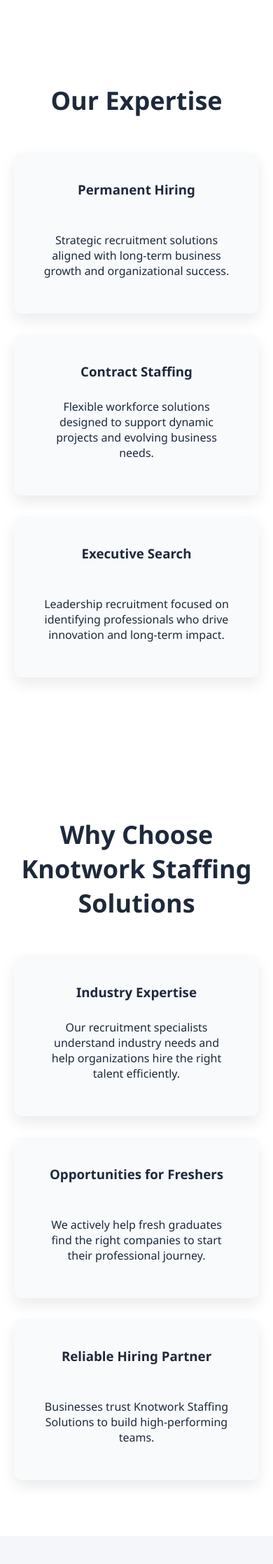
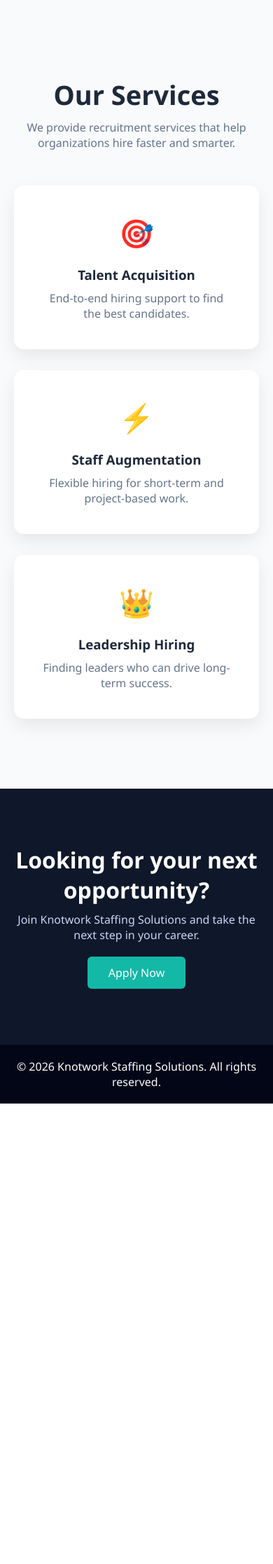
Before and after one commit to Hjvhjjjnbgiuj/knotworks-website, a Flask app: page / in a window 390 px wide. Shown: the part 937-3172 px from the top of the page at 70% size. After the commit the page ends 2514 px from the top, so only its background shows below. Run offline with Flask 3, Linux system fonts and the light colour scheme.

Commit message:
full UI upgrade

```diff
--- a/static/style.css
+++ b/static/style.css
@@ -25,17 +25,14 @@ z-index:1000;
 }
 
 .logo{
-font-size:30px;
+font-size:26px;
 font-weight:800;
-letter-spacing:1px;
-color:white;
 }
 
 .navbar nav a{
 color:white;
 text-decoration:none;
 margin-left:25px;
-font-size:15px;
 transition:0.3s;
 }
 
@@ -72,6 +69,9 @@ margin-bottom:20px;
 .hero p{
 font-size:18px;
 margin-bottom:25px;
+max-width:600px;
+margin-left:auto;
+margin-right:auto;
 }
 
 .btn-primary{
@@ -81,7 +81,6 @@ border-radius:6px;
 color:white;
 text-decoration:none;
 display:inline-block;
-margin-top:15px;
 transition:0.3s;
 }
 
@@ -93,40 +92,40 @@ background:#0d9488;
 /* SERVICES */
 
 .services{
-padding:120px 20px 80px 20px;   /* increased top spacing */
+padding:120px 20px 100px;
 text-align:center;
-background:white;
+background:#f9fafb;
 }
 
 .services h2{
-font-size:36px;
+font-size:38px;
+margin-bottom:10px;
+}
+
+.section-subtitle{
+color:#64748b;
 margin-bottom:50px;
 }
-
-/* GRID */
 
 .service-grid{
 display:flex;
 gap:30px;
 max-width:1100px;
 margin:auto;
-margin-top:30px;   /* extra spacing to prevent overlap */
 }
-
-/* CARD */
 
 .service-card{
 flex:1;
-background:#f8fafc;
+background:white;
 padding:40px;
-border-radius:10px;
-box-shadow:0 10px 20px rgba(0,0,0,0.08);
-transition:all 0.3s ease;
+border-radius:14px;
+box-shadow:0 10px 25px rgba(0,0,0,0.08);
+transition:0.3s;
+}
 
-display:flex;
-flex-direction:column;
-justify-content:space-between;
-min-height:230px;
+.service-card .icon{
+font-size:40px;
+margin-bottom:20px;
 }
 
 .service-card h3{
@@ -134,77 +133,32 @@ margin-bottom:10px;
 }
 
 .service-card p{
+color:#64748b;
+}
+
+.service-card:hover{
+transform:translateY(-10px);
+box-shadow:0 20px 40px rgba(0,0,0,0.12);
+}
+
+
+/* CTA */
+
+.cta{
+background:#0f172a;
+color:white;
+text-align:center;
+padding:80px 20px;
+}
+
+.cta h2{
+font-size:32px;
 margin-bottom:10px;
 }
 
-/* HOVER EFFECT */
-
-.service-card:hover{
-transform:translateY(-8px);
-box-shadow:0 20px 30px rgba(0,0,0,0.12);
-}
-
-
-/* PAGE */
-
-.page{
-padding:120px 20px 80px 20px;
-max-width:900px;
-margin:auto;
-}
-
-.page h1{
-margin-bottom:30px;
-font-size:36px;
-}
-
-.contact-box{
-background:#f8fafc;
-padding:30px;
-border-radius:8px;
-margin-top:30px;
-box-shadow:0 5px 15px rgba(0,0,0,0.08);
-}
-
-
-/* QUOTE */
-
-blockquote{
-margin-top:30px;
-padding:20px;
-background:#f1f5f9;
-border-left:5px solid #14b8a6;
-font-style:italic;
-}
-
-
-/* FORM */
-
-.form-grid{
-display:grid;
-grid-template-columns:1fr 1fr;
-gap:20px;
-margin-top:20px;
-}
-
-input,textarea{
-padding:10px;
-border:1px solid #ddd;
-border-radius:6px;
-}
-
-textarea{
-width:100%;
-margin-top:20px;
-}
-
-.resume-upload{
-text-align:center;
-margin:30px 0;
-}
-
-.form-submit{
-text-align:center;
+.cta p{
+margin-bottom:20px;
+color:#cbd5f5;
 }
 
 
@@ -215,7 +169,6 @@ background:#020617;
 color:white;
 text-align:center;
 padding:20px;
-margin-top:40px;
 }
 
 
@@ -224,25 +177,17 @@ margin-top:40px;
 @media(max-width:900px){
 
 .navbar{
-padding:20px;
 flex-direction:column;
 gap:10px;
+padding:20px;
 }
 
 .service-grid{
 flex-direction:column;
 }
 
-.form-grid{
-grid-template-columns:1fr;
-}
-
 .hero h1{
-font-size:34px;
-}
-
-.hero p{
-font-size:16px;
+font-size:32px;
 }
 
 }
--- a/templates/index.html
+++ b/templates/index.html
@@ -1,121 +1,92 @@
-{% extends "base.html" %}
+<!DOCTYPE html>
+<html>
+<head>
+<title>Knotwork Staffing Solutions</title>
+<link rel="stylesheet" href="/static/style.css">
+</head>
 
-{% block content %}
+<body>
 
-<!-- HERO SECTION -->
+<!-- NAVBAR -->
+<div class="navbar">
+<div class="logo">Knotwork Staffing Solutions</div>
 
+<nav>
+<a href="/">Home</a>
+<a href="/about">About</a>
+<a href="/services">Services</a>
+<a href="/jobs">Jobs</a>
+<a href="/career">Career</a>
+<a href="/contact">Contact</a>
+</nav>
+</div>
+
+<!-- HERO -->
 <section class="hero">
 
-<div id="particles"></div>
-
-<div class="hero-content">
-
+<div>
 <h1>Building High-Performance Teams</h1>
 
 <p>
-Knotwork Staffing Solutions helps organizations connect with the right
-talent and empowers freshers to discover the right opportunities.
+Knotwork Staffing Solutions helps organizations connect with the right talent
+and empowers freshers to discover the right opportunities.
 </p>
 
+<a href="/career" class="btn-primary">Explore Opportunities</a>
 </div>
 
 </section>
 
-
-<!-- SERVICES SECTION -->
-
+<!-- SERVICES -->
 <section class="services">
 
-<h2>Our Expertise</h2>
+<h2>Our Services</h2>
+
+<p class="section-subtitle">
+We provide recruitment services that help organizations hire faster and smarter.
+</p>
 
 <div class="service-grid">
 
 <div class="service-card">
-
-<h3>Permanent Hiring</h3>
-
-<p>
-Strategic recruitment solutions aligned with long-term business
-growth and organizational success.
-</p>
-
+<div class="icon">🎯</div>
+<h3>Talent Acquisition</h3>
+<p>End-to-end hiring support to find the best candidates.</p>
 </div>
 
+<div class="service-card">
+<div class="icon">⚡</div>
+<h3>Staff Augmentation</h3>
+<p>Flexible hiring for short-term and project-based work.</p>
+</div>
 
 <div class="service-card">
-
-<h3>Contract Staffing</h3>
-
-<p>
-Flexible workforce solutions designed to support dynamic projects
-and evolving business needs.
-</p>
-
-</div>
-
-
-<div class="service-card">
-
-<h3>Executive Search</h3>
-
-<p>
-Leadership recruitment focused on identifying professionals who
-drive innovation and long-term impact.
-</p>
-
+<div class="icon">👑</div>
+<h3>Leadership Hiring</h3>
+<p>Finding leaders who can drive long-term success.</p>
 </div>
 
 </div>
 
 </section>
 
+<!-- CTA -->
+<section class="cta">
 
-
-<!-- WHY CHOOSE US -->
-
-<section class="services">
-
-<h2>Why Choose Knotwork Staffing Solutions</h2>
-
-<div class="service-grid">
-
-<div class="service-card">
-
-<h3>Industry Expertise</h3>
+<h2>Looking for your next opportunity?</h2>
 
 <p>
-Our recruitment specialists understand industry needs and help
-organizations hire the right talent efficiently.
+Join Knotwork Staffing Solutions and take the next step in your career.
 </p>
 
-</div>
-
-
-<div class="service-card">
-
-<h3>Opportunities for Freshers</h3>
-
-<p>
-We actively help fresh graduates find the right companies to
-start their professional journey.
-</p>
-
-</div>
-
-
-<div class="service-card">
-
-<h3>Reliable Hiring Partner</h3>
-
-<p>
-Businesses trust Knotwork Staffing Solutions to build
-high-performing teams.
-</p>
-
-</div>
-
-</div>
+<a href="/career" class="btn-primary">Apply Now</a>
 
 </section>
 
-{% endblock %}
+<!-- FOOTER -->
+<footer>
+<p>© 2026 Knotwork Staffing Solutions. All rights reserved.</p>
+</footer>
+
+</body>
+</html>
```
